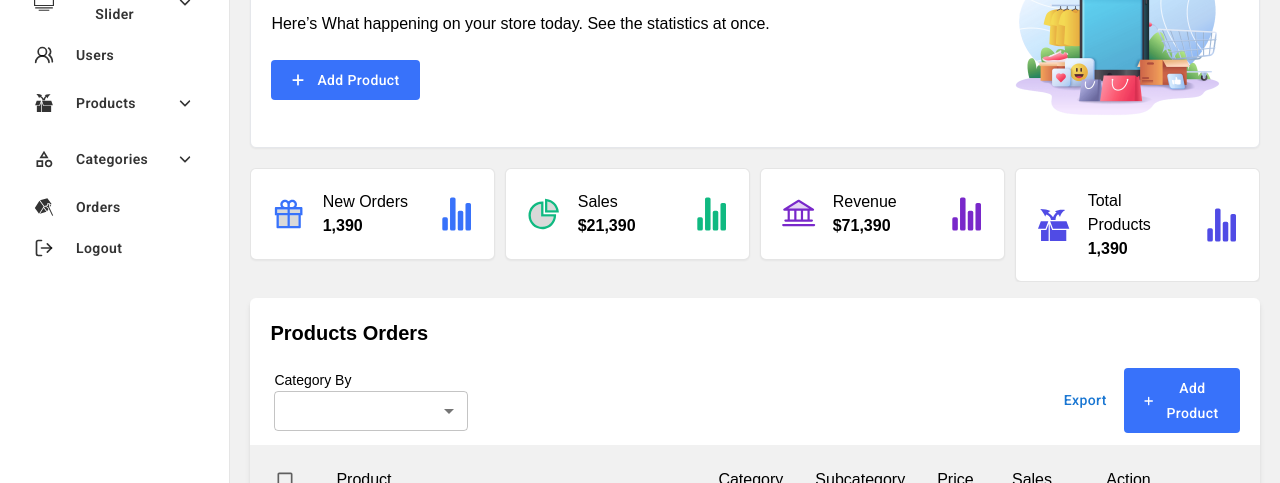
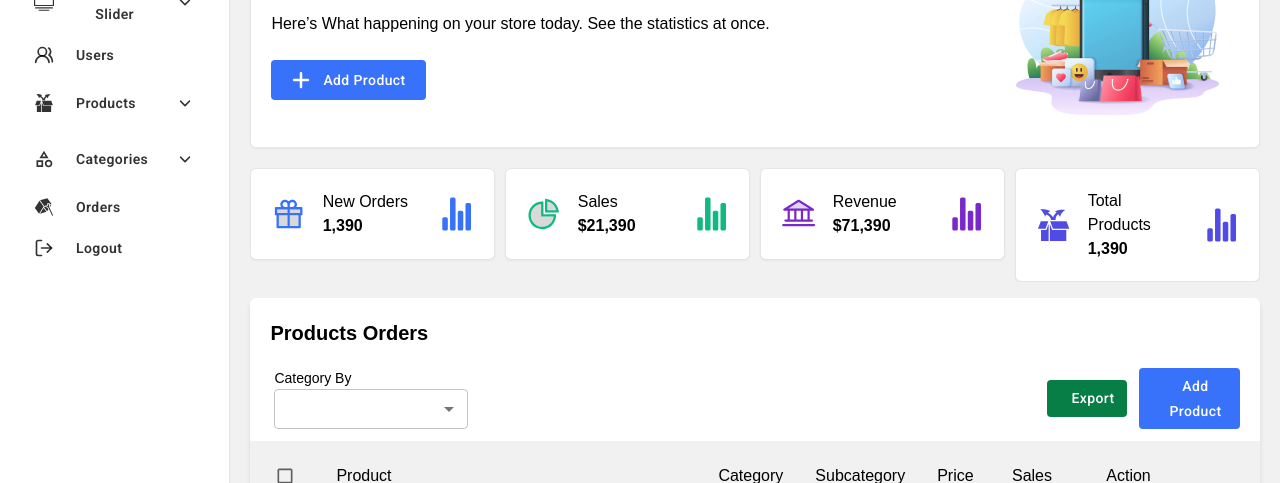
Before and after one commit to nashnc/E-commerce, a React (Vite) app in the folder adminPanel/: page / in a window 1280 px wide. Shown: the part 200-683 px from the top of the page. Built offline with nearby package versions, Linux system fonts and the light colour scheme; a web font is replaced by a local one.

Commit message:
style(ui): Day 23 of e-commerce self project - add button styles for green and blue variants
Added .btn-green and .btn-blue styles with hover effects and SVG sizing.
Also included .btn-sm for smaller button padding and font size adjustments.

```diff
--- a/adminPanel/src/App.css
+++ b/adminPanel/src/App.css
@@ -15,3 +15,27 @@
     color: #fff !important;
 
 }
+
+.btn-green {
+    background-color: #087e47 !important;
+    padding: 8px 20px !important;
+    color: #fff !important;
+
+}
+
+.btn-green:hover {
+    background-color: #008080 !important;
+    color: #fff !important;
+
+}
+
+.btn-blue svg,
+.btn-green svg {
+    font-size: 20px !important;
+}
+
+.btn-sm {
+
+    padding: 6px 20px !important;
+    font-size: 14px !important;
+}
```
